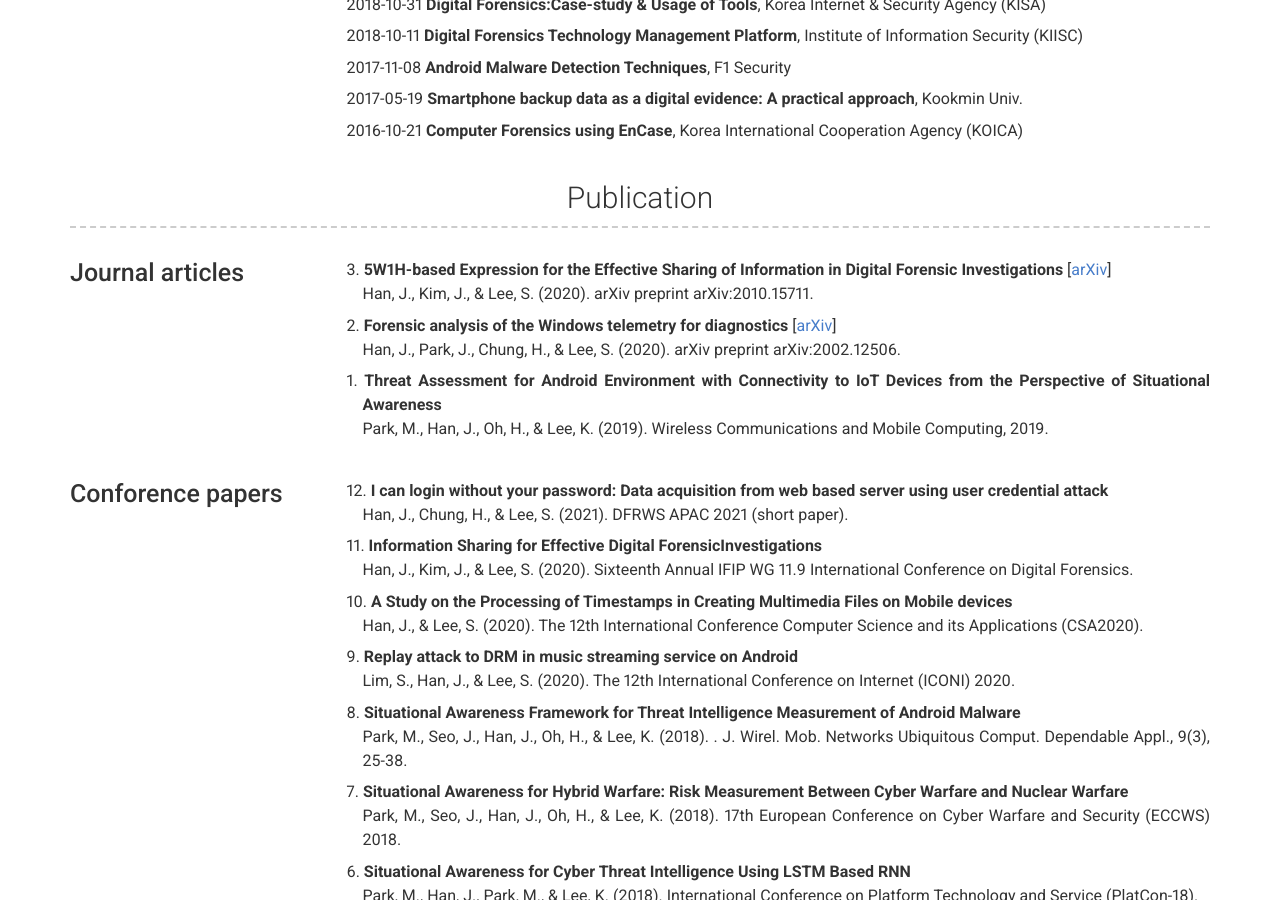
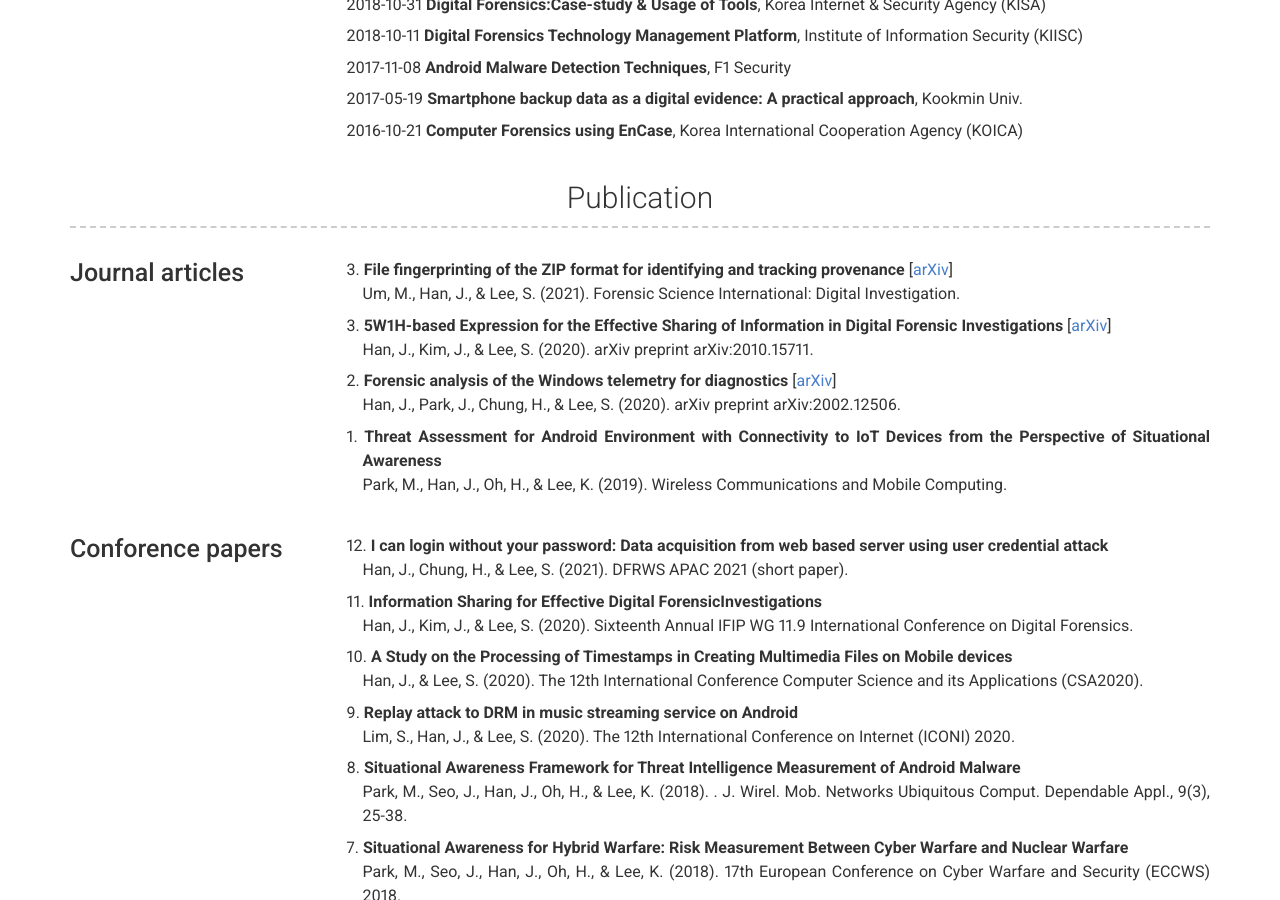
Before and after one commit to JaehyeokHan/jaehyeokhan.github.io, a Jekyll site: the page built from index.md, in a window 1280 px wide and 900 px high, scrolled down 2526 px. Built offline with Jekyll 4.4.1, drawn with Linux system fonts in a browser that asks for light colours; nearby versions of some CDN libraries.

Commit message:
Update _config.yml

```diff
--- a/_config.yml
+++ b/_config.yml
@@ -187,9 +187,10 @@ content:
 #       quote: >
 #         Short description of the company (optional)
         description: | # this will include new lines to allow paragraphs
+         <p style="text-indent: -1em;">3. <b>File fingerprinting of the ZIP format for identifying and tracking provenance</b> [<A href = "https://www.sciencedirect.com/science/article/pii/S266628172100189X" target = "top">arXiv</A>]<br>Um, M., Han, J., & Lee, S. (2021). Forensic Science International: Digital Investigation.</p>
          <p style="text-indent: -1em;">3. <b>5W1H-based Expression for the Effective Sharing of Information in Digital Forensic Investigations</b> [<A href = "https://arxiv.org/abs/2010.15711" target = "top">arXiv</A>]<br>Han, J., Kim, J., & Lee, S. (2020). arXiv preprint arXiv:2010.15711.</p>
          <p style="text-indent: -1em;">2. <b>Forensic analysis of the Windows telemetry for diagnostics</b> [<A href = "https://arxiv.org/abs/2002.12506" target = "top">arXiv</A>]<br>Han, J., Park, J., Chung, H., & Lee, S. (2020). arXiv preprint arXiv:2002.12506.</p>
-         <p style="text-indent: -1em;">1. <b>Threat Assessment for Android Environment with Connectivity to IoT Devices from the Perspective of Situational Awareness</b><br>Park, M., Han, J., Oh, H., & Lee, K. (2019). Wireless Communications and Mobile Computing, 2019.</p>
+         <p style="text-indent: -1em;">1. <b>Threat Assessment for Android Environment with Connectivity to IoT Devices from the Perspective of Situational Awareness</b><br>Park, M., Han, J., Oh, H., & Lee, K. (2019). Wireless Communications and Mobile Computing.</p>
 
       - layout: left
         title: Conforence papers
```
